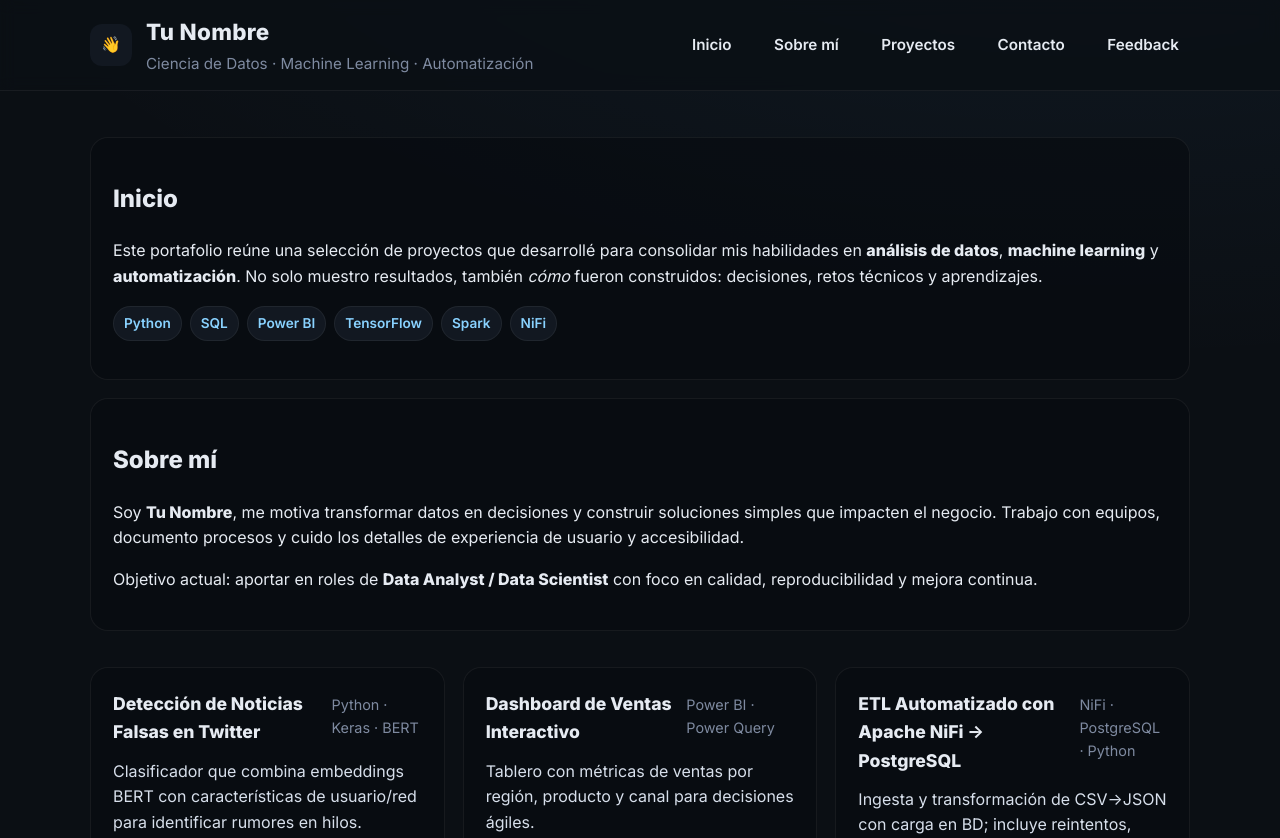
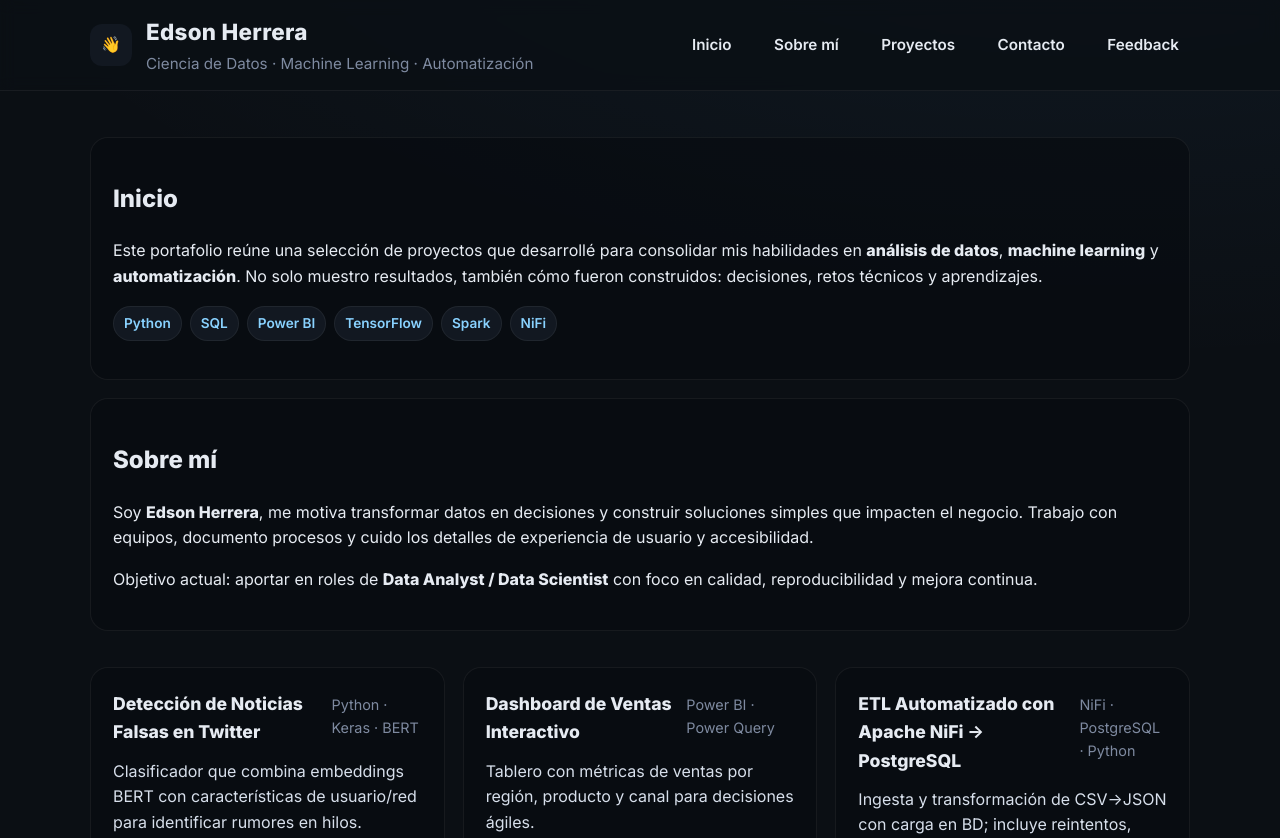
Before and after one commit to EdsonHerrera1/Portafolio, a plain HTML site: page index.html in a window 1280 px wide. Shown: the top 838 px of the page. Drawn offline with Linux system fonts and the light colour scheme.

Commit message:
Update index.html

```diff
--- a/index.html
+++ b/index.html
@@ -3,7 +3,7 @@
 <head>
   <meta charset="utf-8" />
   <meta name="viewport" content="width=device-width, initial-scale=1" />
-  <title>Portafolio Profesional – Tu Nombre</title>
+  <title>Portafolio Profesional – Edson Herrera</title>
   <meta name="description" content="Portafolio profesional con proyectos destacados, documentación y reflexiones." />
   <link rel="stylesheet" href="styles.css" />
   <link rel="preconnect" href="https://fonts.googleapis.com">
@@ -16,7 +16,7 @@
       <div class="brand">
         <div class="avatar" aria-hidden="true">👋</div>
         <div>
-          <h1>Tu Nombre</h1>
+          <h1>Edson Herrera</h1>
           <p class="subtitle">Ciencia de Datos · Machine Learning · Automatización</p>
         </div>
       </div>
@@ -37,7 +37,7 @@
       <p>
         Este portafolio reúne una selección de proyectos que desarrollé para consolidar mis habilidades en
         <strong>análisis de datos</strong>, <strong>machine learning</strong> y <strong>automatización</strong>.
-        No solo muestro resultados, también <em>cómo</em> fueron construidos: decisiones, retos técnicos y aprendizajes.
+        No solo muestro resultados, también cómo fueron construidos: decisiones, retos técnicos y aprendizajes.
       </p>
       <ul class="badges">
         <li>Python</li><li>SQL</li><li>Power BI</li><li>TensorFlow</li><li>Spark</li><li>NiFi</li>
@@ -48,7 +48,7 @@
     <section id="sobre-mi" class="card">
       <h2>Sobre mí</h2>
       <p>
-        Soy <strong>Tu Nombre</strong>, me motiva transformar datos en decisiones y construir soluciones simples que impacten el negocio.
+        Soy <strong>Edson Herrera</strong>, me motiva transformar datos en decisiones y construir soluciones simples que impacten el negocio.
         Trabajo con equipos, documento procesos y cuido los detalles de experiencia de usuario y accesibilidad.
       </p>
       <p>
@@ -171,7 +171,7 @@
     <section id="contacto" class="card">
       <h2>Contacto</h2>
       <p>
-        ¿Conectamos? Escríbeme a <a href="mailto:tu.email@ejemplo.com">tu.email@ejemplo.com</a> o visita mi
+        ¿Conectamos? Escríbeme a <a href="mailto:edson.herrera.ga@gmail.com">edson.herrera.ga@gmail.com</a> o visita mi
         <a href="#" aria-disabled="true">GitHub</a> / <a href="#" aria-disabled="true">LinkedIn</a>.
       </p>
     </section>
```
